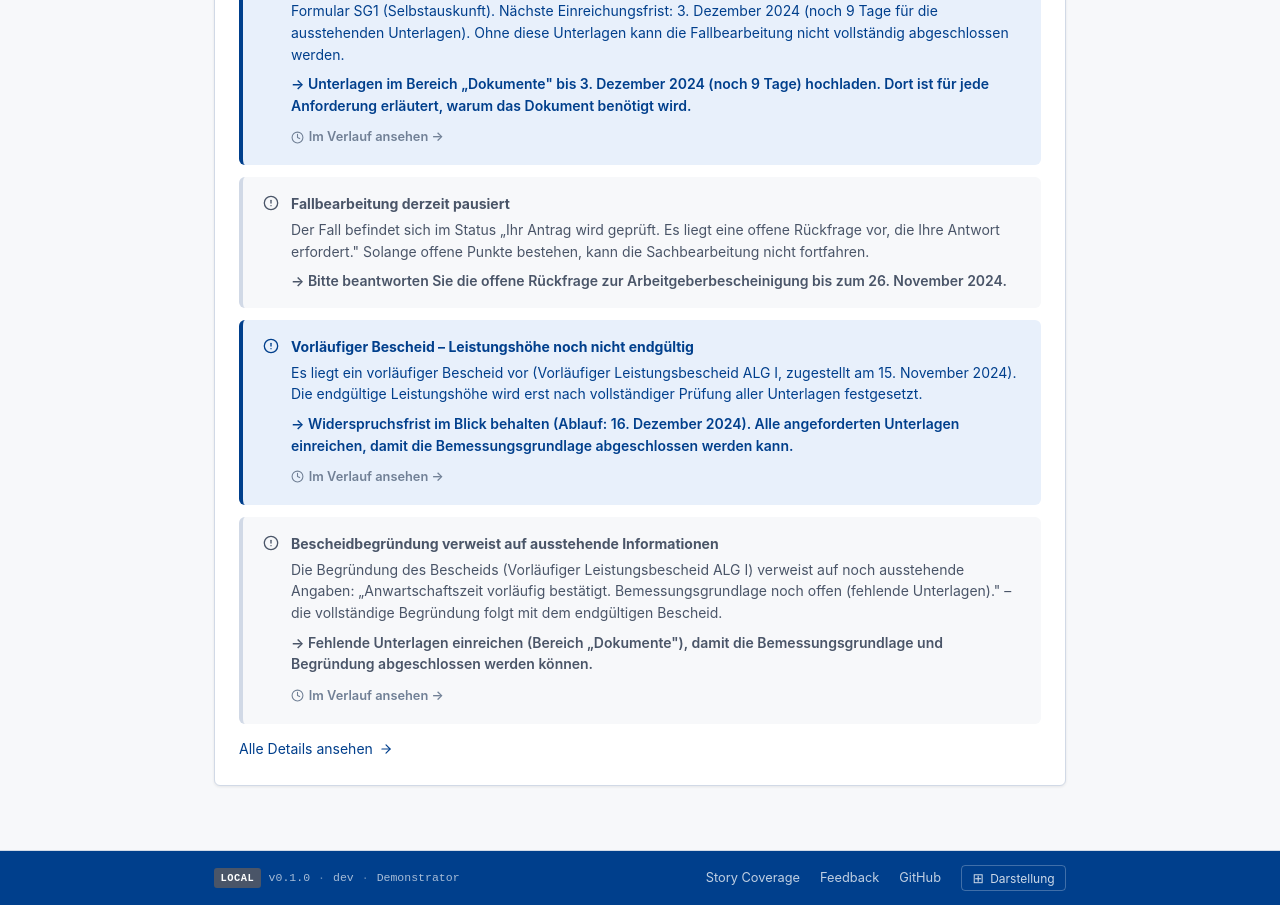
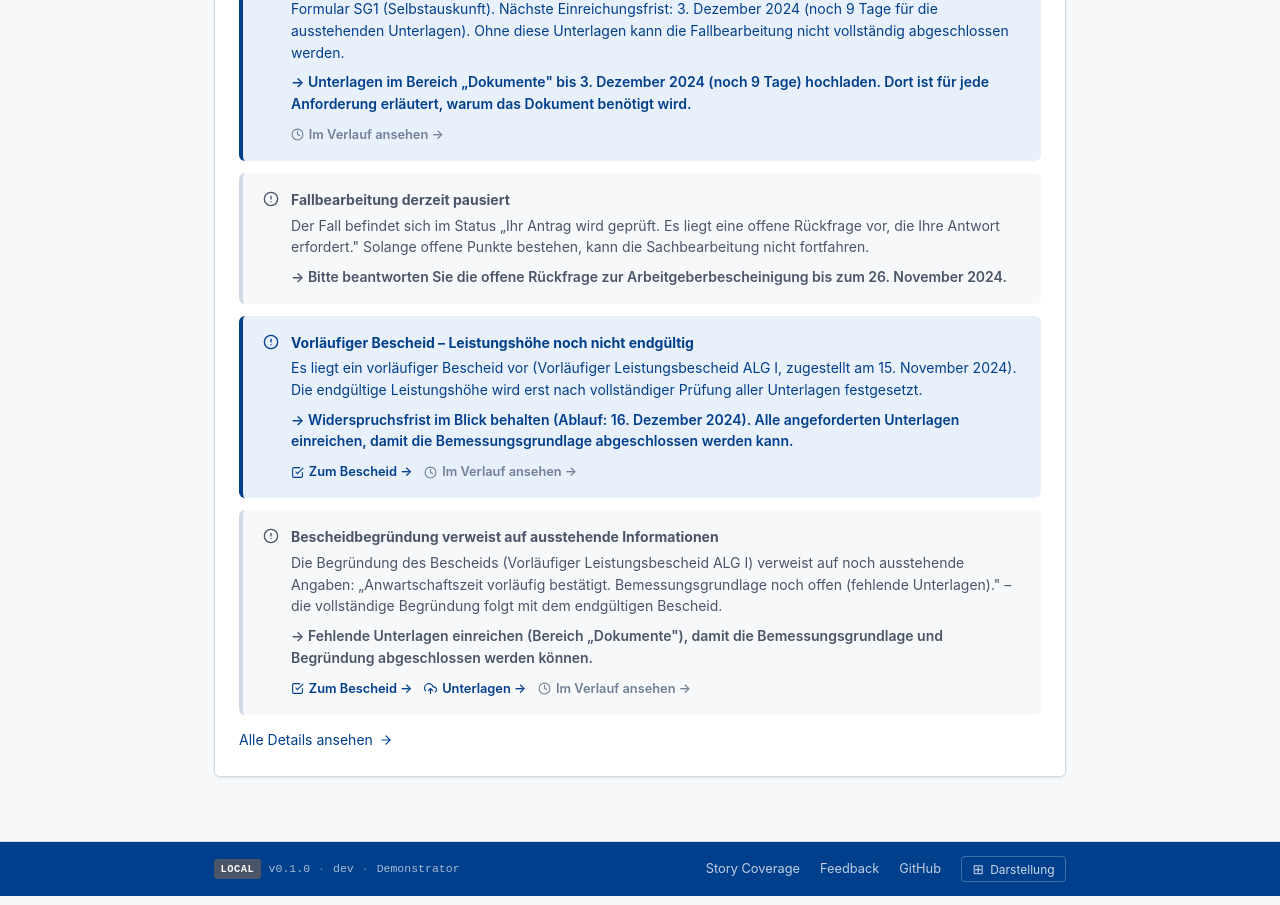
Before and after one commit to d0npedro/open-state, a Next.js app in the folder demo/: page /fall in a window 1280 px wide. Shown: the part 2000-2905 px from the top of the page. Built offline with nearby package versions, Linux system fonts and the light colour scheme.

Commit message:
feat(av): Übersicht BESCHEID-Fairness-CTAs (Q-202)
Fairness auf /fall mit Zum Bescheid #bes-… und Verlauf #ere-E-007;
Begründung zusätzlich Unterlagen-CTA (Parität Hinweise Q-201).

```diff
--- a/demo/app/fall/page.tsx
+++ b/demo/app/fall/page.tsx
@@ -757,7 +757,8 @@ export default function FallPage() {
         </div>
       )}
 
-      {/* ─── 5. FAIRNESS-HINWEISE (inline, kein separater Klick nötig) */}
+      {/* ─── 5. FAIRNESS-HINWEISE (inline, kein separater Klick nötig)
+          Q-202: BESCHEID-Signale mit Zum-Bescheid-CTA + Verlauf (Parität Hinweise Q-201). */}
       {fairnessSignale.length > 0 && (
         <div className="card">
           <h2 style={{ fontSize: '1rem', marginBottom: '1rem' }}>
@@ -766,10 +767,23 @@ export default function FallPage() {
           <div style={{ display: 'flex', flexDirection: 'column', gap: '0.75rem' }}>
             {fairnessSignale.map(sig => {
               const verlaufZiel = fairnessSignalVerlaufZiel(sig, fall);
+              const isBescheid =
+                sig.typ === 'BESCHEID_VORLAEUFIG' ||
+                sig.typ === 'BESCHEID_BEGRUENDUNG_ERWEITERBAR';
+              const isBegruendung = sig.typ === 'BESCHEID_BEGRUENDUNG_ERWEITERBAR';
+              const besId = isBescheid
+                ? fall.bescheide.find(b => sig.bezug.includes(b.id))?.id ??
+                  fall.bescheide[0]?.id
+                : undefined;
+              // BESCHEID: signal-scoped testid (zwei Signale → gleiches E-007)
+              const verlaufTestId = isBescheid
+                ? `uebersicht-fairness-verlauf-${sig.id}`
+                : `uebersicht-fairness-verlauf-${verlaufZiel?.ereignisId ?? 'none'}`;
               return (
                 <div
                   key={sig.id}
                   className={`notice-box ${sig.prioritaet === 'RELEVANT' ? 'notice-box-warn' : sig.prioritaet === 'HINWEIS' ? 'notice-box-info' : 'notice-box-neutral'}`}
+                  data-testid={`uebersicht-fairness-${sig.id}`}
                 >
                   <Icon name="info" size={16} style={{ flexShrink: 0, marginTop: '2px' }} />
                   <div>
@@ -780,11 +794,58 @@ export default function FallPage() {
                         → {sig.naechsterSchritt}
                       </div>
                     )}
+                    {(verlaufZiel || isBescheid) && (
+                      <div
+                        style={{
+                          marginTop: '0.65rem',
+                          display: 'flex',
+                          flexWrap: 'wrap',
+                          alignItems: 'center',
+                          gap: '0.5rem 0.75rem',
+                        }}
+                      >
+                        {besId && (
+                          <Link
+                            href={`/fall/bescheide#bes-${besId}`}
+                            data-testid={`uebersicht-fairness-bes-cta-${sig.id}`}
+                            style={{
+                              display: 'inline-flex',
+                              alignItems: 'center',
+                              gap: '0.3rem',
+                              fontSize: '0.8rem',
+                              fontWeight: 600,
+                              color: 'var(--color-primary)',
+                              textDecoration: 'none',
+                            }}
+                            aria-label="Zum Bescheid"
+                          >
+                            <Icon name="scroll" size={13} />
+                            Zum Bescheid →
+                          </Link>
+                        )}
+                        {isBegruendung && (
+                          <Link
+                            href="/fall/dokumente"
+                            data-testid={`uebersicht-fairness-unterlagen-cta-${sig.id}`}
+                            style={{
+                              display: 'inline-flex',
+                              alignItems: 'center',
+                              gap: '0.3rem',
+                              fontSize: '0.8rem',
+                              fontWeight: 600,
+                              color: 'var(--color-primary)',
+                              textDecoration: 'none',
+                            }}
+                            aria-label="Zu den ausstehenden Unterlagen"
+                          >
+                            <Icon name="upload" size={13} />
+                            Unterlagen →
+                          </Link>
+                        )}
                         {verlaufZiel && (
-                      <div style={{ marginTop: '0.65rem' }}>
                           <Link
                             href={verlaufZiel.href}
-                          data-testid={`uebersicht-fairness-verlauf-${verlaufZiel.ereignisId}`}
+                            data-testid={verlaufTestId}
                             style={{
                               display: 'inline-flex',
                               alignItems: 'center',
@@ -799,6 +860,7 @@ export default function FallPage() {
                             <Icon name="clock" size={13} />
                             {verlaufZiel.cta} →
                           </Link>
+                        )}
                       </div>
                     )}
                   </div>
```
Also changed, not shown: 3 other files (tests, documents, lock files or other folders). Lines whose indentation alone changed are shown as unchanged.
